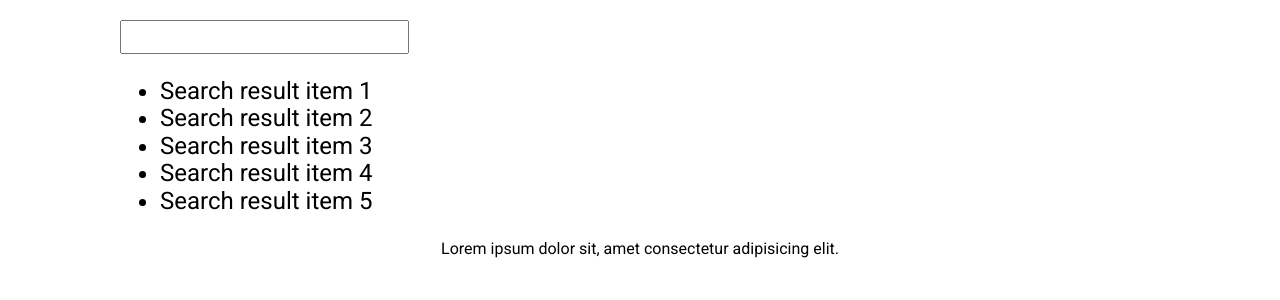
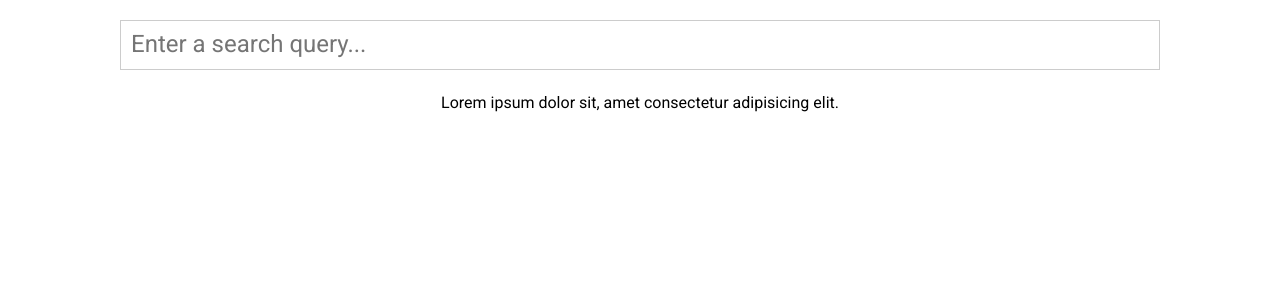
Before and after one commit to kumahq/kuma-demo, a Vue app: page / in a window 1280 px wide. Shown: the top 300 px of the page. Built offline with nearby package versions, Linux system fonts and the light colour scheme.

Commit message:
feat: setting up Vuex, the Store, and some fake data for testing.

```diff
--- a/package.json
+++ b/package.json
@@ -12,7 +12,9 @@
     "axios": "^0.19.0",
     "core-js": "^2.6.5",
     "normalize.css": "^8.0.1",
-    "vue": "^2.6.10"
+    "vue": "^2.6.10",
+    "vue-meta": "^2.2.2",
+    "vuex": "^3.1.1"
   },
   "devDependencies": {
     "@vue/cli-plugin-babel": "^3.11.0",
--- a/src/App.vue
+++ b/src/App.vue
@@ -1,13 +1,12 @@
 <template>
   <div id="app">
     <search />
-    <search-results />
+    <search-results :items="items" />
     <global-footer />
   </div>
 </template>
 
 <script>
-import "normalize.css";
 import GlobalFooter from "./components/GlobalFooter.vue";
 import Search from "./components/Search.vue";
 import SearchResults from "./components/SearchResults.vue";
--- a/src/components/Search.vue
+++ b/src/components/Search.vue
@@ -1,17 +1,34 @@
 <template>
   <div class="search">
-    <form>
-      <input type="search" name="search" id="search" />
+    <form @submit.prevent>
+      <input
+        @keyup="submitQuery"
+        type="search"
+        name="search"
+        id="search"
+        placeholder="Enter a search query..."
+        autocomplete="off"
+      />
     </form>
   </div>
 </template>
 
 <script>
-export default {};
+export default {
+  methods: {
+    submitQuery(ev) {
+      const query = ev.target.value;
+      this.$store.commit("updateSearchQuery", query);
+    }
+  }
+};
 </script>
 
 <style lang="scss">
 input[type="search"] {
   display: block;
+  width: 100%;
+  padding: 1rem;
+  border: 1px solid #ccc;
 }
 </style>
--- a/src/components/SearchResults.vue
+++ b/src/components/SearchResults.vue
@@ -1,17 +1,17 @@
 <template>
   <div class="search-results">
     <ul>
-      <li>Search result item 1</li>
-      <li>Search result item 2</li>
-      <li>Search result item 3</li>
-      <li>Search result item 4</li>
-      <li>Search result item 5</li>
+      <li v-model="items" v-for="(item, index) in items" :key="index">{{ item.title }}</li>
     </ul>
   </div>
 </template>
 
 <script>
-export default {};
+export default {
+  props: {
+    items: Array
+  }
+};
 </script>
 
 <style lang="scss">
--- a/src/main.js
+++ b/src/main.js
@@ -1,8 +1,14 @@
 import Vue from "vue";
 import App from "./App.vue";
+import Vuex from "vuex";
+import Store from "./store";
+import "normalize.css";
+
+Vue.use(Vuex);
 
 Vue.config.productionTip = false;
 
 new Vue({
+  Store,
   render: h => h(App)
 }).$mount("#app");
--- /dev/null
+++ b/src/store/index.js
@@ -0,0 +1,49 @@
+import Vue from "vue";
+import Vuex from "vuex";
+
+Vue.use(Vuex);
+
+export default new Vuex.Store({
+  state: {
+    searchQuery: "",
+    // temp items for testing
+    items: [
+      {
+        title: "Item 1 Pizza",
+        content: "Lorem Ipsum Pizza"
+      },
+      {
+        title: "Item 2 Tacos",
+        content: "Lorem Ipsum Tacos"
+      },
+      {
+        title: "Item 3 Sushi",
+        content: "Lorem Ipsum Sushi"
+      },
+      {
+        title: "Item 4 Sandwiches",
+        content: "Lorem Ipsum Sandwiches"
+      },
+      {
+        title: "Item 5 Steak",
+        content: "Lorem Ipsum Steak"
+      },
+      {
+        title: "Item 6 Potatoes",
+        content: "Lorem Ipsum Potatoes"
+      }
+    ]
+  },
+  getters: {
+    filterListBySearchQuery: state => {
+      const query = state.searchQuery.trim().toLowerCase();
+      return state.items.filter(
+        item => item.title.toLowerCase().indexOf(query) > -1
+      );
+    }
+  },
+  actions: {},
+  mutations: {
+    updateSearchQuery: (state, payload) => (state.searchQuery = payload)
+  }
+});
```
Also changed, not shown: 1 other file (tests, documents, lock files or other folders).
